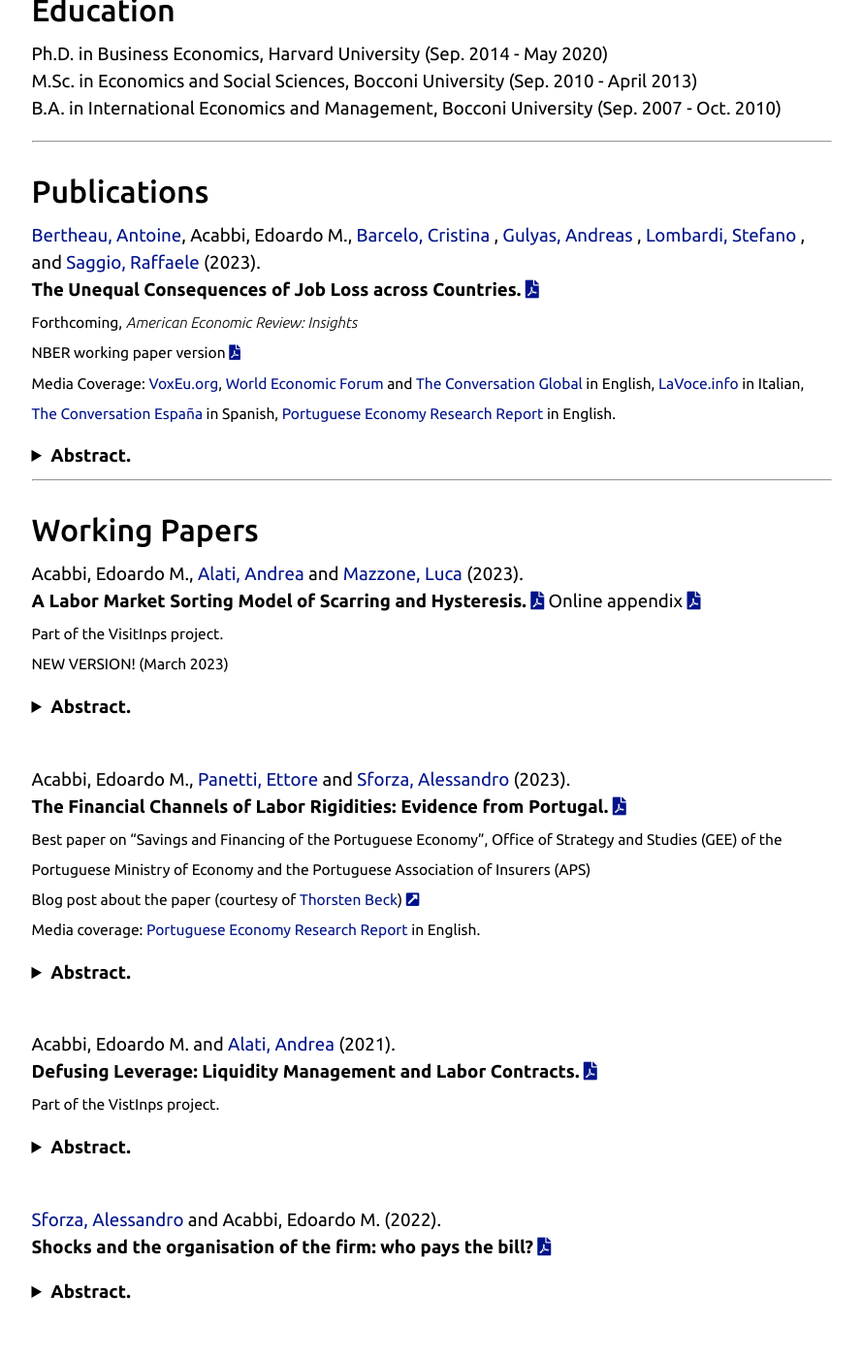
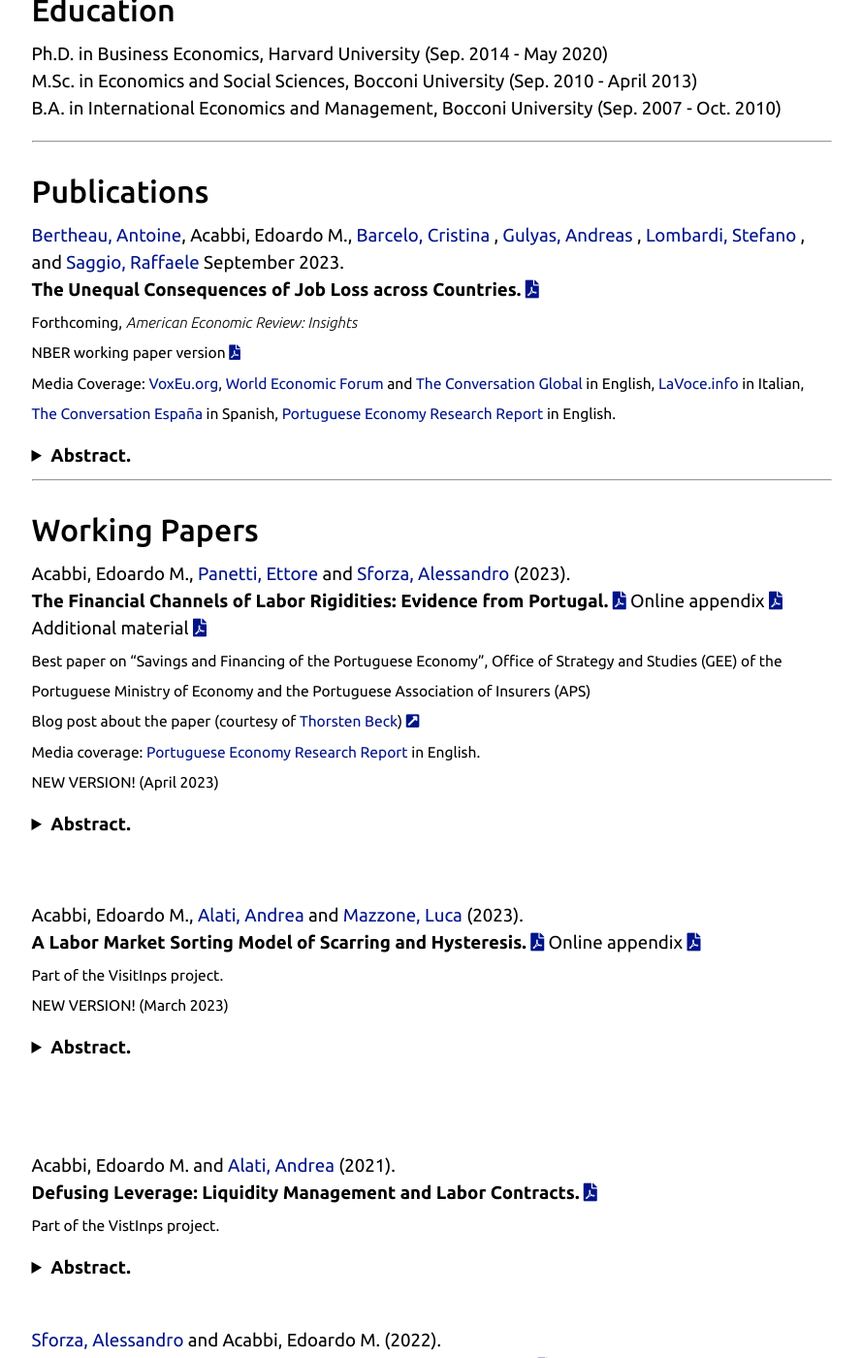
Before and after one commit to eacabbi/eacabbi.github.io, a Jekyll site: the page built from index.md, in a window 1280 px wide and 1400 px high, scrolled down 678 px. Shown: the whole window at 97% size, without its empty margins (195-1084 px from the left). Built offline with Jekyll 4.4.1, drawn with Linux system fonts in a browser that asks for light colours; some web fonts are replaced.

Commit message:
update to APS

```diff
--- a/index.md
+++ b/index.md
@@ -18,7 +18,7 @@ B.A. in International Economics and Management, Bocconi University (Sep. 2007 -
 
 ## Publications
 
-<a href="https://www.antoinebertheau.com/"> Bertheau, Antoine</a>, Acabbi, Edoardo M., <a href="https://www.bde.es/investigador/en/menu/people/research_staff_a/Barcelo__Cristina.html"> Barcelo, Cristina </a>, <a href="https://sites.google.com/site/andreasgulyas/home"> Gulyas, Andreas </a>, <a href="https://stefano-lombardi.github.io/"> Lombardi, Stefano <a/>,  and <a href="https://sites.google.com/site/raffaelesaggio/"> Saggio, Raffaele </a> (2023).
+<a href="https://www.antoinebertheau.com/"> Bertheau, Antoine</a>, Acabbi, Edoardo M., <a href="https://www.bde.es/investigador/en/menu/people/research_staff_a/Barcelo__Cristina.html"> Barcelo, Cristina </a>, <a href="https://sites.google.com/site/andreasgulyas/home"> Gulyas, Andreas </a>, <a href="https://stefano-lombardi.github.io/"> Lombardi, Stefano <a/>,  and <a href="https://sites.google.com/site/raffaelesaggio/"> Saggio, Raffaele </a> September 2023.
 <br>
 **The Unequal Consequences of Job Loss across Countries.** <a href="{{ site.url }}/docs/JobDisplacement_AcrossEurope.pdf" class="{{ site.pdf_icon }}" title="{{ site.pdf_title }}" id="icon"></a><br>
 <sub> Forthcoming, _American Economic Review: Insights_ </sub> <br>
@@ -35,6 +35,21 @@ We document the consequences of losing a job across countries using a harmonized
 ## Working Papers
 
 
+Acabbi, Edoardo M., <a href="https://sites.google.com/view/ettorepanetti"> Panetti, Ettore </a> and <a href="https://sites.google.com/site/alessandrosforza87/home"> Sforza, Alessandro</a> (2023).
+**The Financial Channels of Labor Rigidities: Evidence from Portugal.** <a href="{{ site.url }}/docs/APS.pdf" class="{{ site.pdf_icon }}" title="{{ site.pdf_title }}" id="icon"></a> Online appendix <a href="{{ site.url }}/docs/APS_OA.pdf" class="{{ site.pdf_icon }}" title="{{ site.pdf_title }}" id="icon"></a> Additional material <a href="{{ site.url }}/docs/APS_addendum.pdf" class="{{ site.pdf_icon }}" title="{{ site.pdf_title }}" id="icon"></a>
+<br> <sub>Best paper on “Savings and Financing of the Portuguese Economy”, Office of Strategy and Studies (GEE) of the Portuguese Ministry of Economy and the Portuguese Association of Insurers (APS)</sub>
+<br> <sub>Blog post about the paper (courtesy of <a href="http://www.thorstenbeck.com">Thorsten Beck</a>) <a href="http://www.thorstenbeck.com/108089829/6893607/posting/interesting-papers-april-2020" class="{{ site.link_icon }}" title="{{ site.pdf_title }}"  id="icon"></a> </sub>
+<br> <sub> Media coverage: <a href="https://research.pej.pt/2020/01/07/finance-and-labor-rigidity-in-portugal/">Portuguese Economy Research Report</a> in English.</sub>
+<br> <sub>NEW VERSION! (April 2023)</sub>
+
+<details>
+<summary><b> Abstract. </b></summary>
+
+We study how labor rigidities affect firms' responses to credit shocks. Using novel data on the universe of workers, firms, banks and credit in Portugal, we establish three main facts. First, a short-term credit supply shock leads to a decrease in firms' employment and size and to a greater probability of exit, but the effects are concentrated on firms deriving greater value added from labor within their industries. Second, this exposure to liquidity risk stems from exposure to high-skill workers' compensation: the shock disproportionately affects productive firms with a high-skilled specialized labor force that requires greater investment in on-the-job training. Third, given labor costs exposure, productivity does not attenuate the effects of credit shocks. Our findings suggest that labor rigidities are an important driver of the lack of productivity-enhancing reallocation throughout financial crises.
+
+</details>
+<br>
+
 Acabbi, Edoardo M., <a href="https://andrealati.github.io"> Alati, Andrea </a> and <a href="https://lucamazzone.github.io/"> Mazzone, Luca</a> (2023).
 **A Labor Market Sorting Model of Scarring and Hysteresis.** <a href="https://papers.ssrn.com/sol3/papers.cfm?abstract_id=4068858" class="{{ site.pdf_icon }}" title="{{ site.pdf_title }}" id="icon"></a> Online appendix <a href="{{ site.url }}/docs/AAM_OA.pdf" class="{{ site.pdf_icon }}" title="{{ site.pdf_title }}" id="icon"></a>
 <br> <sub> Part of the VisitInps project. </sub>
@@ -48,18 +63,7 @@ Labor market sorting substantially changes  across the business cycle, increasin
 
 </details>
 <br>
-Acabbi, Edoardo M., <a href="https://sites.google.com/view/ettorepanetti"> Panetti, Ettore </a> and <a href="https://sites.google.com/site/alessandrosforza87/home"> Sforza, Alessandro</a> (2023).
-**The Financial Channels of Labor Rigidities: Evidence from Portugal.** <a href="{{ site.url }}/docs/APS_full.pdf" class="{{ site.pdf_icon }}" title="{{ site.pdf_title }}" id="icon"></a>
-<br> <sub>Best paper on “Savings and Financing of the Portuguese Economy”, Office of Strategy and Studies (GEE) of the Portuguese Ministry of Economy and the Portuguese Association of Insurers (APS)</sub>
-<br> <sub>Blog post about the paper (courtesy of <a href="http://www.thorstenbeck.com">Thorsten Beck</a>) <a href="http://www.thorstenbeck.com/108089829/6893607/posting/interesting-papers-april-2020" class="{{ site.link_icon }}" title="{{ site.pdf_title }}"  id="icon"></a> </sub>
-<br> <sub> Media coverage: <a href="https://research.pej.pt/2020/01/07/finance-and-labor-rigidity-in-portugal/">Portuguese Economy Research Report</a> in English.</sub>
 
-<details>
-<summary><b> Abstract. </b></summary>
-
-We study how labor rigidities affect firms' responses to credit shocks. Using novel data on the universe of workers, firms, banks and credit in Portugal, we establish three main facts. First, a short-term credit supply shock leads to a decrease in firms' employment and size and to a greater probability of exit, but the effects are concentrated on firms deriving greater value added from labor within their industries. Second, this exposure to liquidity risk stems from exposure to high-skill workers' compensation: the shock disproportionately affects productive firms with a high-skilled specialized labor force that requires greater investment in on-the-job training. Third, given labor costs exposure, productivity does not attenuate the effects of credit shocks. Our findings suggest that labor rigidities are an important driver of the lack of productivity-enhancing reallocation throughout financial crises.
-
-</details>
 
 <br>
 Acabbi, Edoardo M. and <a href="https://andrealati.github.io"> Alati, Andrea </a> (2021).
```
Also changed, not shown: 4 other files.
